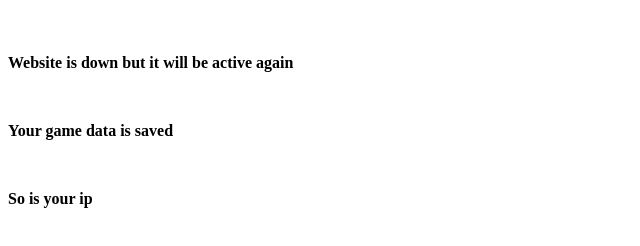
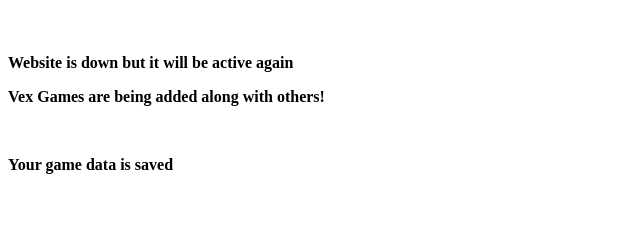
Before and after one commit to akbanana7/websitedown, a plain HTML site: page index.html in a window 1280 px wide. Shown: the part 60-306 px from the top of the page, without its empty margins (0-640 px from the left). Drawn offline with Linux system fonts and the light colour scheme.

Commit message:
Update index.html

```diff
--- a/index.html
+++ b/index.html
@@ -1,10 +1,9 @@
 <!DOCTYPE HTML>
-<title>HA FUCK YOU</title>
+<title>Updating</title>
 <body>
     <h1><b>AK GAMES HUB IS DOWN</b></h1>
     <br>
     <p><b>Website is down but it will be active again</b></p>
+    <p><b>Vex Games are being added along with others!</b></p>
     <br>
     <p><b>Your game data is saved</b></p>
-    <br>
-    <p><b>So is your ip</b></p>
```
